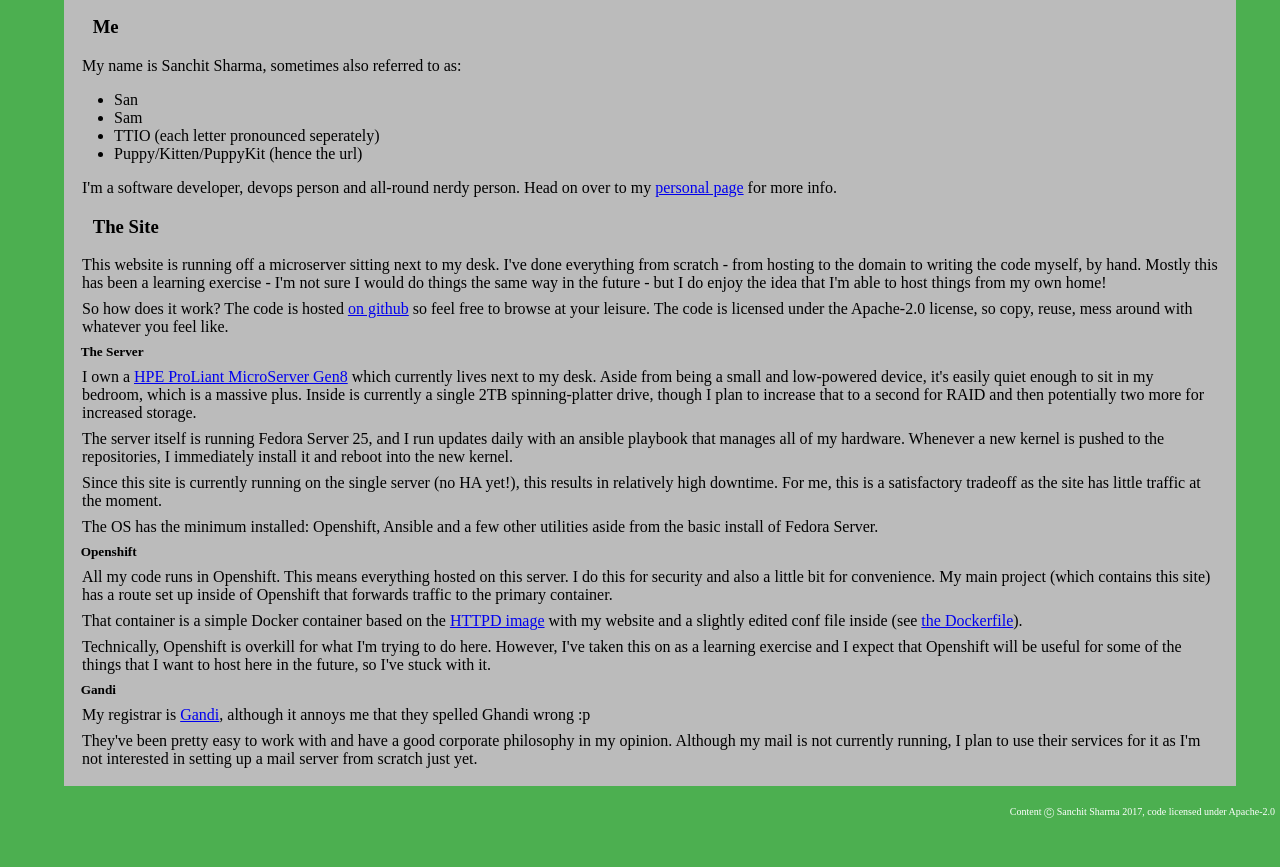
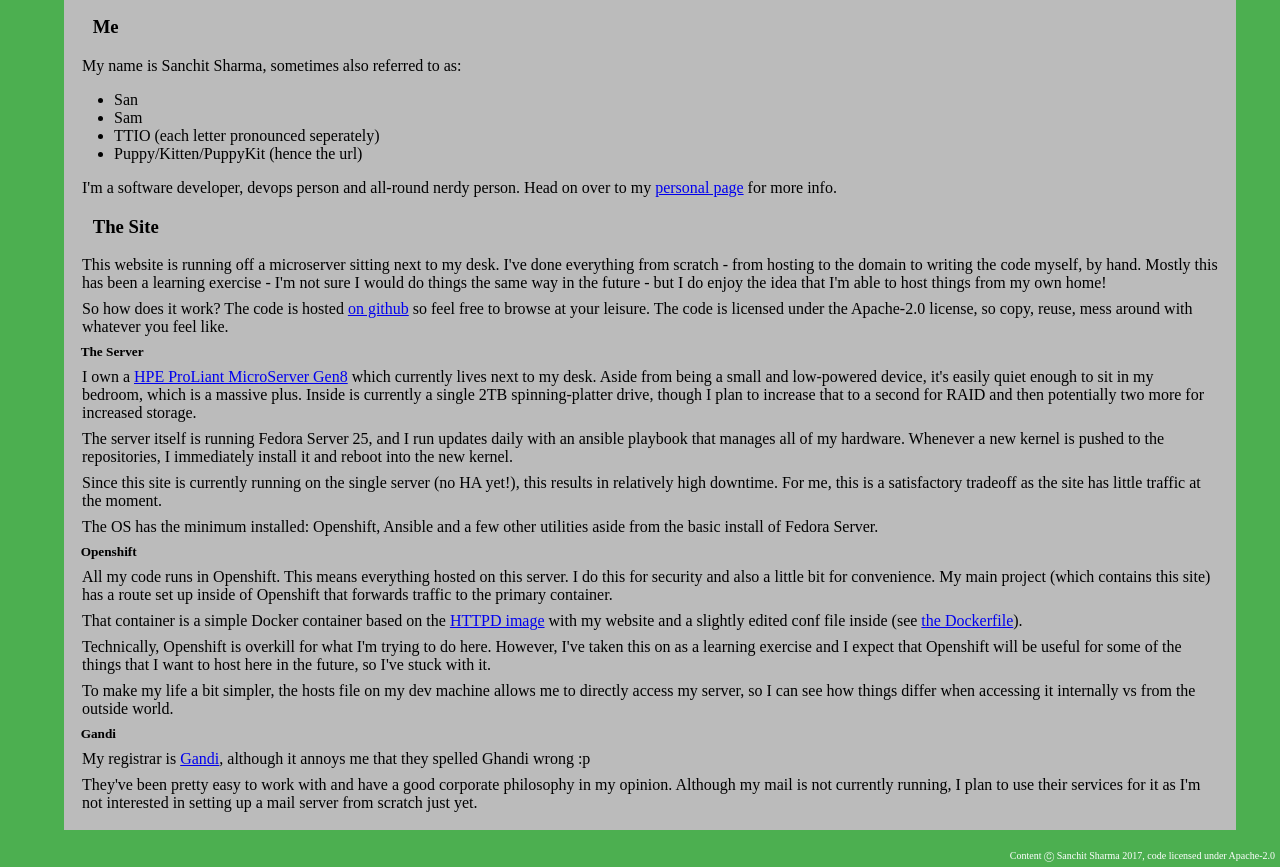
Before and after one commit to chaoaretasty/puppykit, a plain HTML site: page index.html in a window 1280 px wide. Shown: the part 173-1040 px from the top of the page. Before the commit the page ends 996 px from the top, so only its background shows below. Drawn offline with Linux system fonts and the light colour scheme.

Commit message:
Added the bit about my hosts file.

```diff
--- a/index.html
+++ b/index.html
@@ -38,6 +38,7 @@
 <p>All my code runs in Openshift. This means everything hosted on this server. I do this for security and also a little bit for convenience. My main project (which contains this site) has a route set up inside of Openshift that forwards traffic to the primary container.</p>
 <p>That container is a simple Docker container based on the <a href="https://hub.docker.com/_/httpd/">HTTPD image</a> with my website and a slightly edited conf file inside (see <a href="https://github.com/Sandvich/puppykit/blob/master/Dockerfile">the Dockerfile</a>).</p>
 <p>Technically, Openshift is overkill for what I'm trying to do here. However, I've taken this on as a learning exercise and I expect that Openshift will be useful for some of the things that I want to host here in the future, so I've stuck with it.</p>
+<p>To make my life a bit simpler, the hosts file on my dev machine allows me to directly access my server, so I can see how things differ when accessing it internally vs from the outside world.</p>
 
 <h5>Gandi</h5>
 <p>My registrar is <a href="www.gandi.net">Gandi</a>, although it annoys me that they spelled Ghandi wrong :p</p>
```
